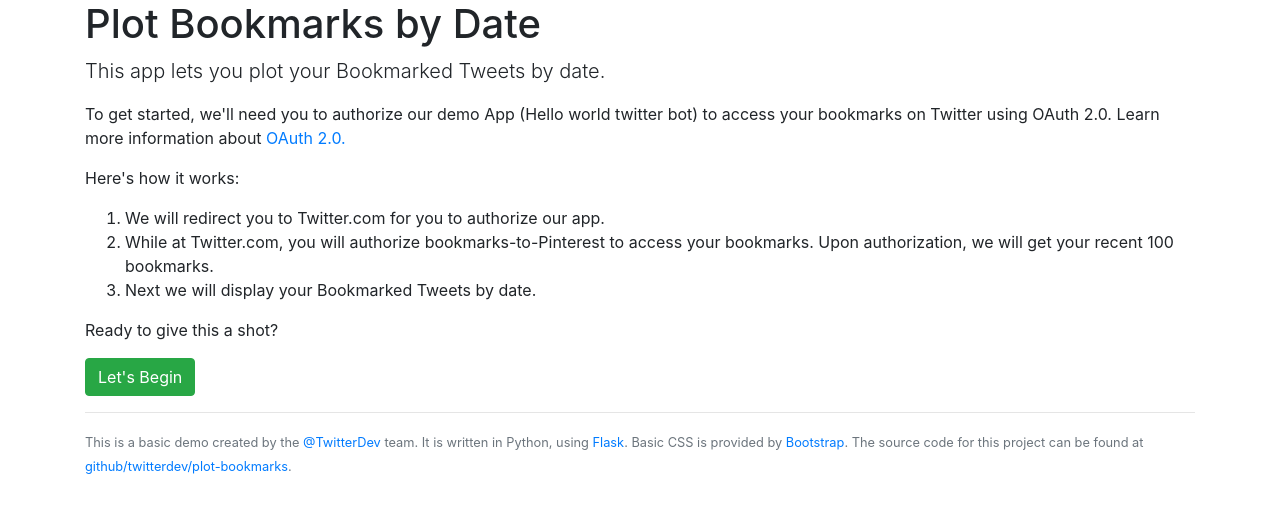
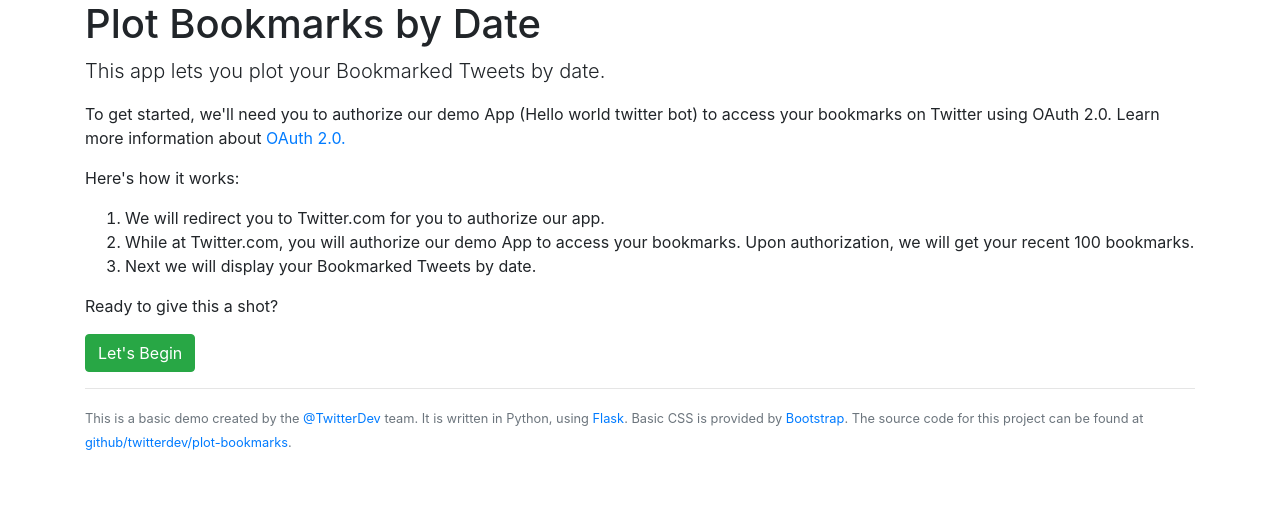
Before and after one commit to xdevplatform/Plot-Bookmarks, a Flask app: page / in a window 1280 px wide. Shown: the top 513 px of the page. Run offline with Flask 2, Linux system fonts and the light colour scheme; some libraries are stand-ins or nearby versions.

Commit message:
removing typo

```diff
--- a/templates/index.html
+++ b/templates/index.html
@@ -6,7 +6,7 @@
 	<p>Here's how it works:</p>
 	<ol>
 		<li>We will redirect you to Twitter.com for you to authorize our app.</li>
-		<li>While at Twitter.com, you will authorize bookmarks-to-Pinterest to access your bookmarks. Upon authorization, we will get your recent 100 bookmarks.</li>
+		<li>While at Twitter.com, you will authorize our demo App to access your bookmarks. Upon authorization, we will get your recent 100 bookmarks.</li>
 		<li>Next we will display your Bookmarked Tweets by date.</li>
 	</ol>
 </div>
```
